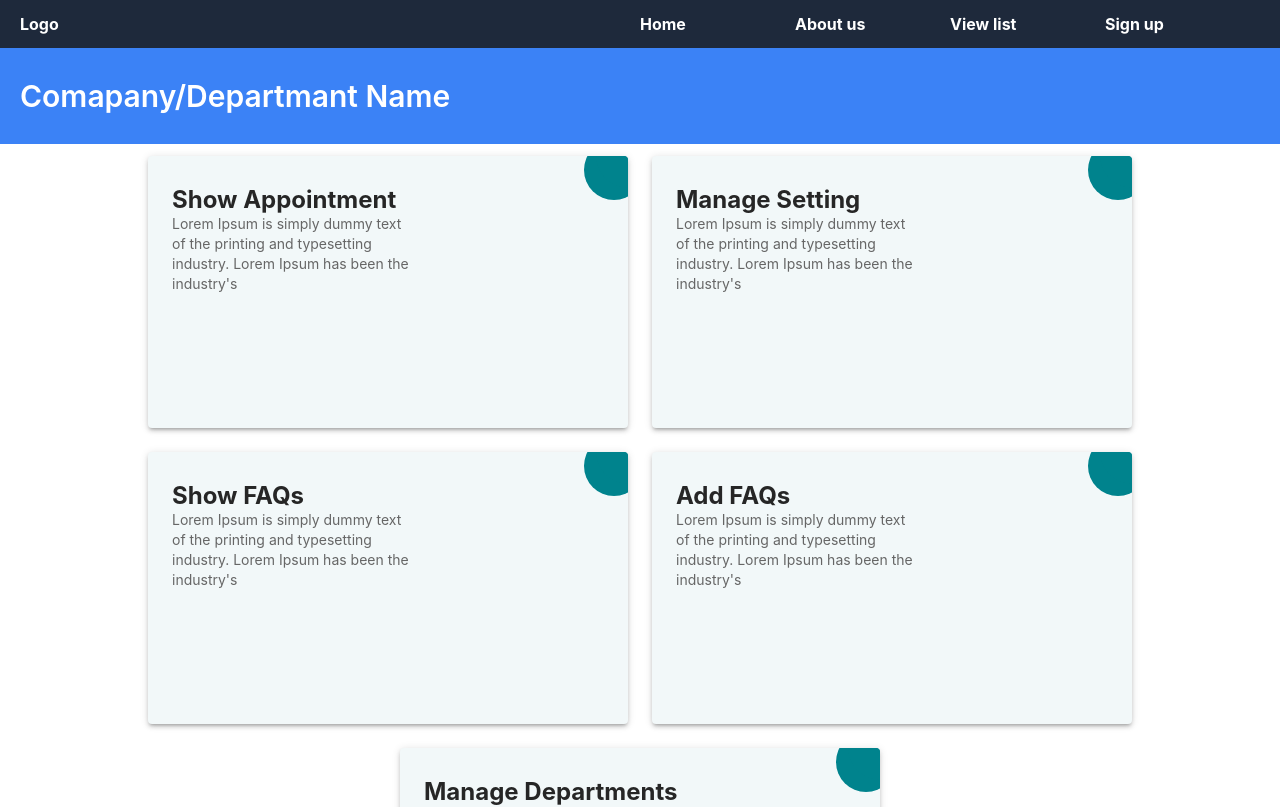
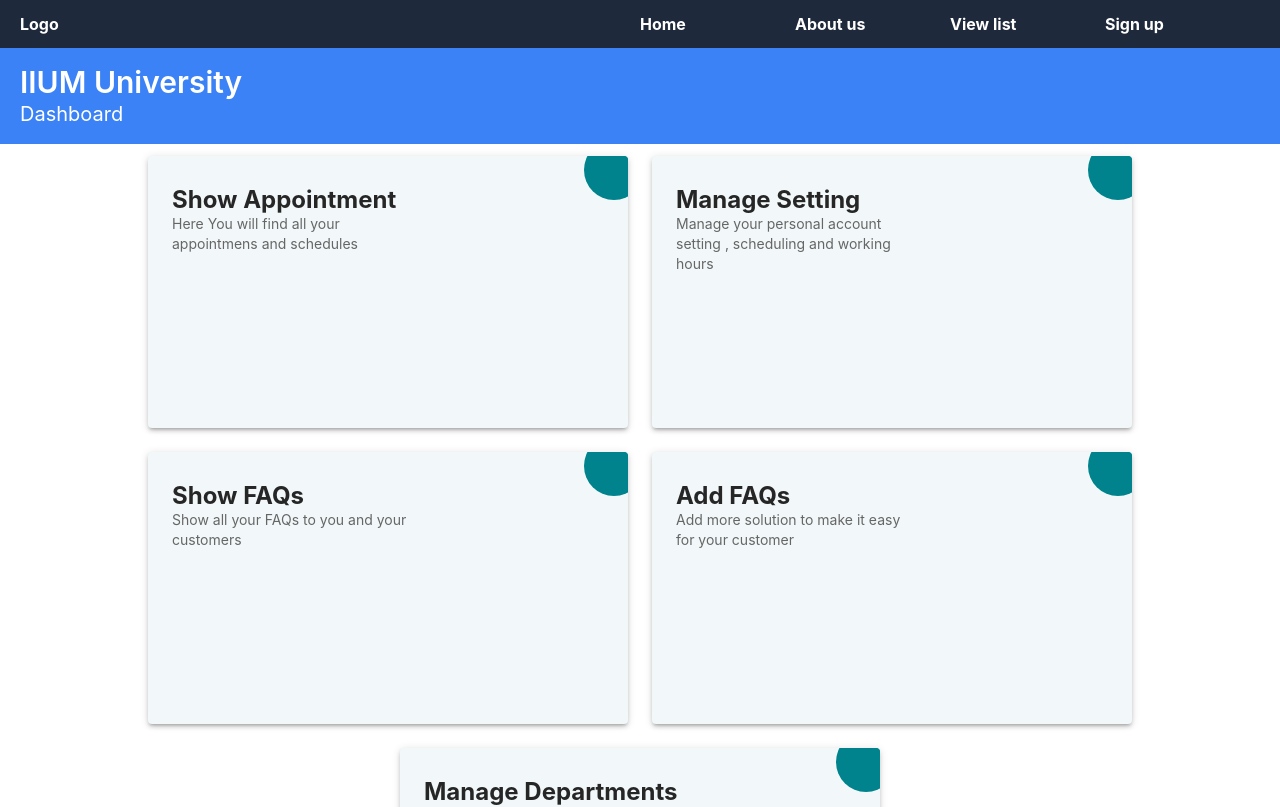
Before and after one commit to chaudharykapil/AppointmentSystem, a React (Create React App) app: page /dashboard in a window 1280 px wide. Shown: the top 807 px of the page. Built offline with nearby package versions, Linux system fonts and the light colour scheme.

Commit message:
add tagline

```diff
--- a/src/screens/DashBoard.js
+++ b/src/screens/DashBoard.js
@@ -10,30 +10,26 @@
               <Header/>
           </div>
           <div className='flex flex-col'>
-            <div className='flex h-24 bg-blue-500 items-center p-5'>
-              <span className='text-white font-semibold text-3xl'>Comapany/Departmant Name</span>
+            <div className='flex flex-col h-24 bg-blue-500 justify-center p-5'>
+              <span className='text-white font-semibold text-3xl'>IIUM University</span>
+              <span className='text-white text-xl'>Dashboard</span>
             </div>
             <div className=''>
 							<div className='flex flex-col justify-center items-center'>
 								<div className='flex flex-row'>
-									<DashboardCard title = "Show Appointment" description = "Lorem Ipsum is simply dummy text of the printing
-                  and typesetting industry. Lorem Ipsum has been the industry's"
+									<DashboardCard title = "Show Appointment" description = "Here You will find all your appointmens and schedules"
                    link = "#"  />
-									<DashboardCard title = "Manage Setting" description = "Lorem Ipsum is simply dummy text of the printing
-                  and typesetting industry. Lorem Ipsum has been the industry's"
+									<DashboardCard title = "Manage Setting" description = "Manage your personal account setting , scheduling and working hours"
                    link = "#" />
 								</div>
 								<div className='flex flex-row'>
-									<DashboardCard title = "Show FAQs" description = "Lorem Ipsum is simply dummy text of the printing
-                  and typesetting industry. Lorem Ipsum has been the industry's"
+									<DashboardCard title = "Show FAQs" description = "Show all your FAQs to you and your customers"
                    link = "/faqs" />
-									<DashboardCard title = "Add FAQs" description = "Lorem Ipsum is simply dummy text of the printing
-                  and typesetting industry. Lorem Ipsum has been the industry's"
+									<DashboardCard title = "Add FAQs" description = "Add more solution to make it easy for your customer"
                    link = "/addfaq" />
 								</div>
                 <div className='flex flex-row'>
-									<DashboardCard title = "Manage Departments" description = "Lorem Ipsum is simply dummy text of the printing
-                  and typesetting industry. Lorem Ipsum has been the industry's"
+									<DashboardCard title = "Manage Departments" description = "Manage your department and their dashboard"
                    link = "/faqs" />
 
 								</div>
```
